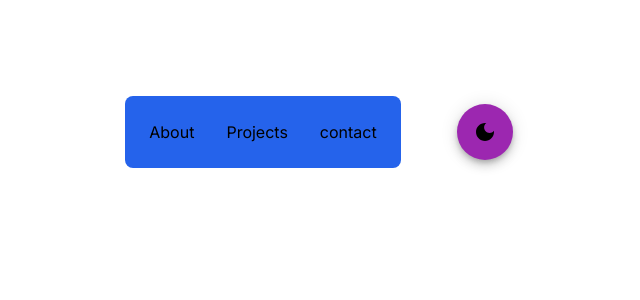
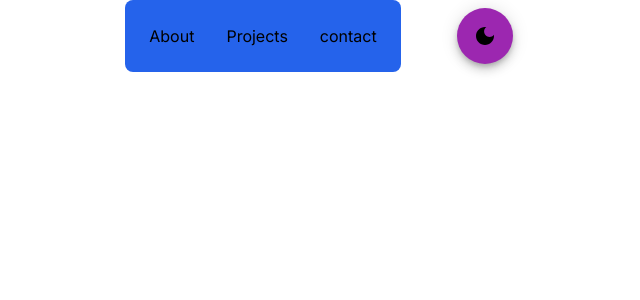
Before and after one commit to dasireddynarendarreddy/portfolio, a Next.js app: page / in a window 1280 px wide. Shown: the top 300 px of the page, without its empty margins (337-977 px from the left). Built offline with nearby package versions, Linux system fonts and the light colour scheme.

Commit message:
portfolio

```diff
--- a/pages/index.js
+++ b/pages/index.js
@@ -12,7 +12,7 @@ export default function Home() {
   const[mode,setmode]=React.useState(false)
   return (
     <main
-    className={`flex min-h-screen flex-col items-center justify-between  p-24 ${inter.className} ${mode?"bg-black":" " }` }
+    className={`flex min-h-screen flex-col items-center justify-between   ${inter.className} ${mode?"bg-black":" " }` }
   >
       <div className={`flex gap-12 mt-0 ml-10`}>
        <div className="flex gap-4 float-right bg-blue-600 rounded-lg p-4 ">
```
